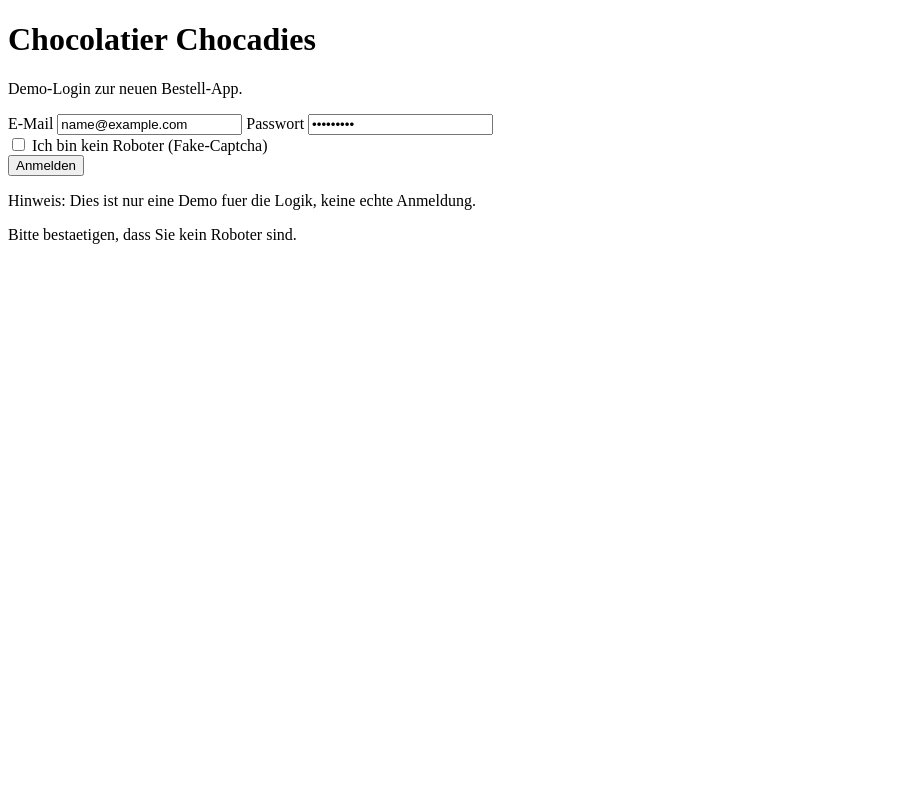
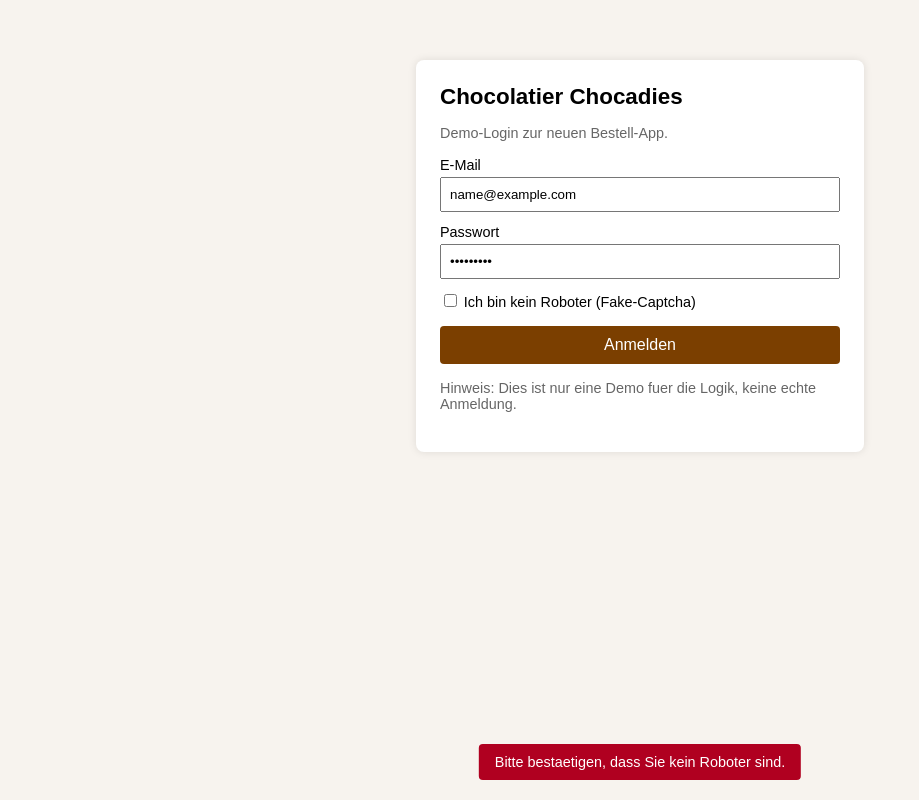
Before and after one commit to bfh-mil4/WISS, a plain HTML site: page index.html in a window 1280 px wide. Both pictures are taken after typing "name@example.com", "Sample123" into the empty fields and a click on the button "Anmelden". Shown: the whole page, without its empty margins (0-919 px from the left). Drawn offline with Linux system fonts and the light colour scheme.

Commit message:
Update styles.css

```diff
--- a/styles.css
+++ b/styles.css
@@ -1,3 +1,98 @@
+/* styles.css */
+
+/* Allgemein */
+body {
+    font-family: Arial, sans-serif;
+    background: #f7f3ee;
+    margin: 0;
+    padding: 0;
+}
+
+/* Login-Card */
+.container {
+    max-width: 400px;
+    margin: 60px auto;
+    padding: 24px;
+    background: #ffffff;
+    border-radius: 8px;
+    box-shadow: 0 0 8px rgba(0,0,0,0.1);
+}
+
+h1 {
+    font-size: 1.4rem;
+    margin-top: 0;
+}
+
+.subtitle {
+    color: #666;
+    font-size: 0.9rem;
+    margin-bottom: 16px;
+}
+
+label {
+    display: block;
+    margin-top: 12px;
+    font-size: 0.9rem;
+}
+
+input[type="email"],
+input[type="password"] {
+    width: 100%;
+    padding: 8px;
+    margin-top: 4px;
+    box-sizing: border-box;
+}
+
+.checkbox-row {
+    margin-top: 12px;
+    font-size: 0.85rem;
+}
+
+button {
+    margin-top: 16px;
+    width: 100%;
+    padding: 10px;
+    border: none;
+    border-radius: 4px;
+    background: #7b3f00; /* Schoko-Farbe */
+    color: white;
+    font-size: 1rem;
+    cursor: pointer;
+}
+
+button:hover {
+    opacity: 0.9;
+}
+
+/* Toast-Message */
+.toast {
+    position: fixed;
+    left: 50%;
+    bottom: 20px;
+    transform: translateX(-50%);
+    background: #333;
+    color: #fff;
+    padding: 10px 16px;
+    border-radius: 4px;
+    font-size: 0.9rem;
+    opacity: 0;
+    pointer-events: none;
+    transition: opacity 0.3s ease;
+}
+
+.toast.show {
+    opacity: 1;
+}
+
+.toast.error {
+    background: #b00020;
+}
+
+.toast.success {
+    background: #2e7d32;
+}
+
+/* Shop-Seite */
 .shop-page {
     max-width: 900px;
     margin: 40px auto;
```
